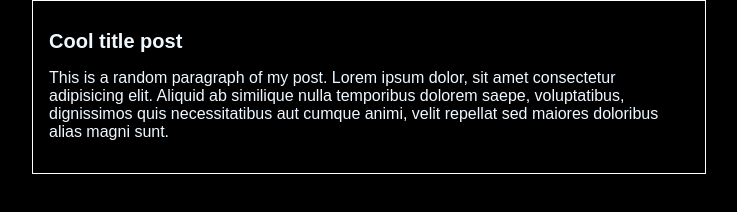
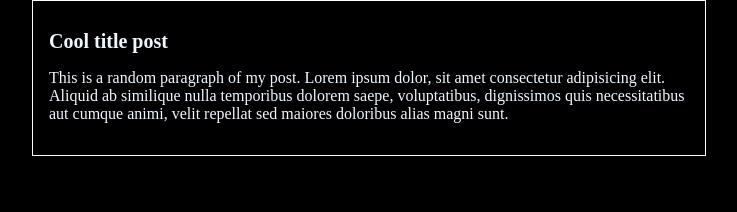
Before and after one commit to meuxdev/hyper-blog, a plain HTML site: page blogpost.html in a window 1280 px wide. Shown: the whole page, without its empty margins (271-1008 px from the left). Drawn offline with Linux system fonts and the light colour scheme.

Commit message:
Added the new styling to the font.

```diff
--- a/css/styles.css
+++ b/css/styles.css
@@ -19,3 +19,8 @@ body {
 #container h1 {
     font-size: 20px;
 }
+
+
+#post {
+    font-family: "Victor Mono";
+}
```
